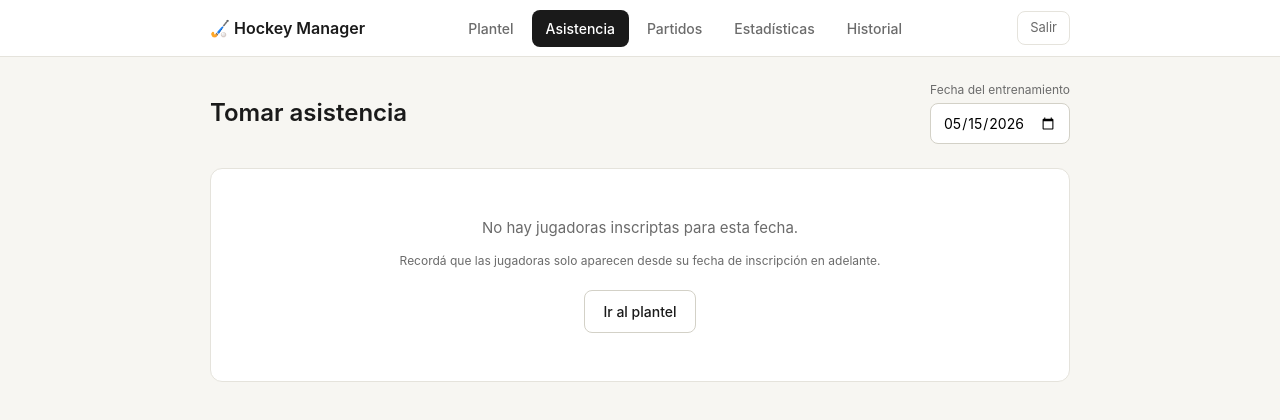
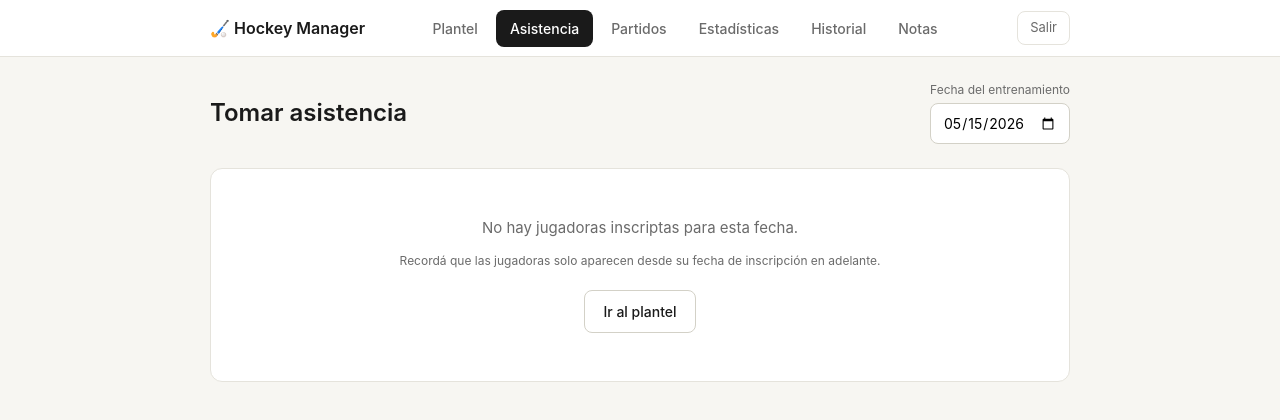
Before and after one commit to Cosacomarcoux/hockey-manager, a Flask app: page /asistencia in a window 1280 px wide. Shown: the top 420 px of the page. Run offline with Flask 3, Linux system fonts and the light colour scheme; the visitor is signed in with stand-in values (Sample User, id 1); data that the repository does not hold is empty.

Commit message:
Agregar link Notas al menu

```diff
--- a/templates/base.html
+++ b/templates/base.html
@@ -17,6 +17,7 @@
         <a href="{{ url_for('partidos') }}" class="{% if request.endpoint and 'partido' in request.endpoint %}active{% endif %}">Partidos</a>
         <a href="{{ url_for('estadisticas') }}" class="{% if request.endpoint and 'estadistica' in request.endpoint %}active{% endif %}">Estadísticas</a>
         <a href="{{ url_for('historial') }}" class="{% if request.endpoint == 'historial' %}active{% endif %}">Historial</a>
+        <a href="{{ url_for('notas_lista') }}" class="{% if request.endpoint and 'nota' in request.endpoint %}active{% endif %}">Notas</a>
       </div>
       <div class="nav-user">
         {% if eq_actual %}
```
